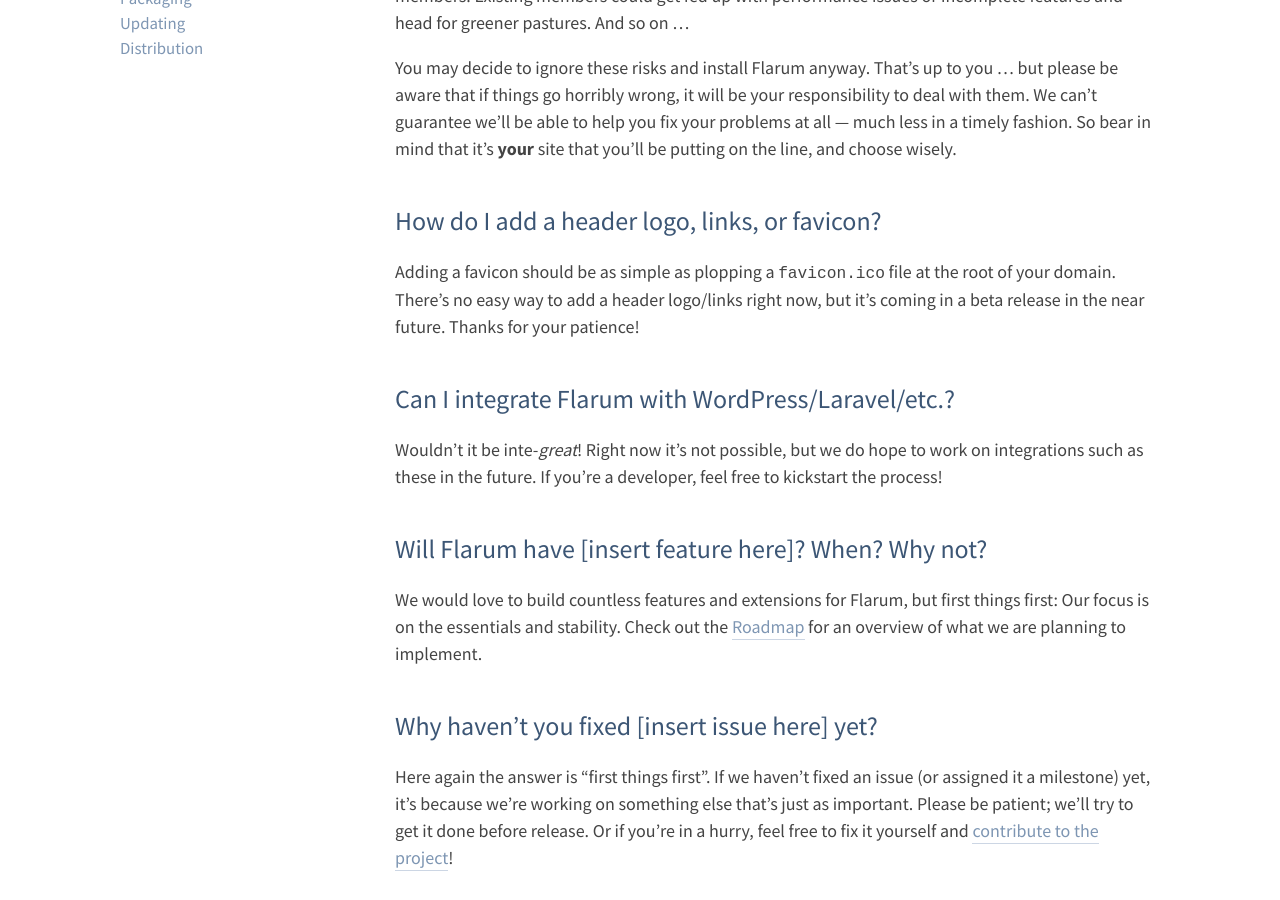
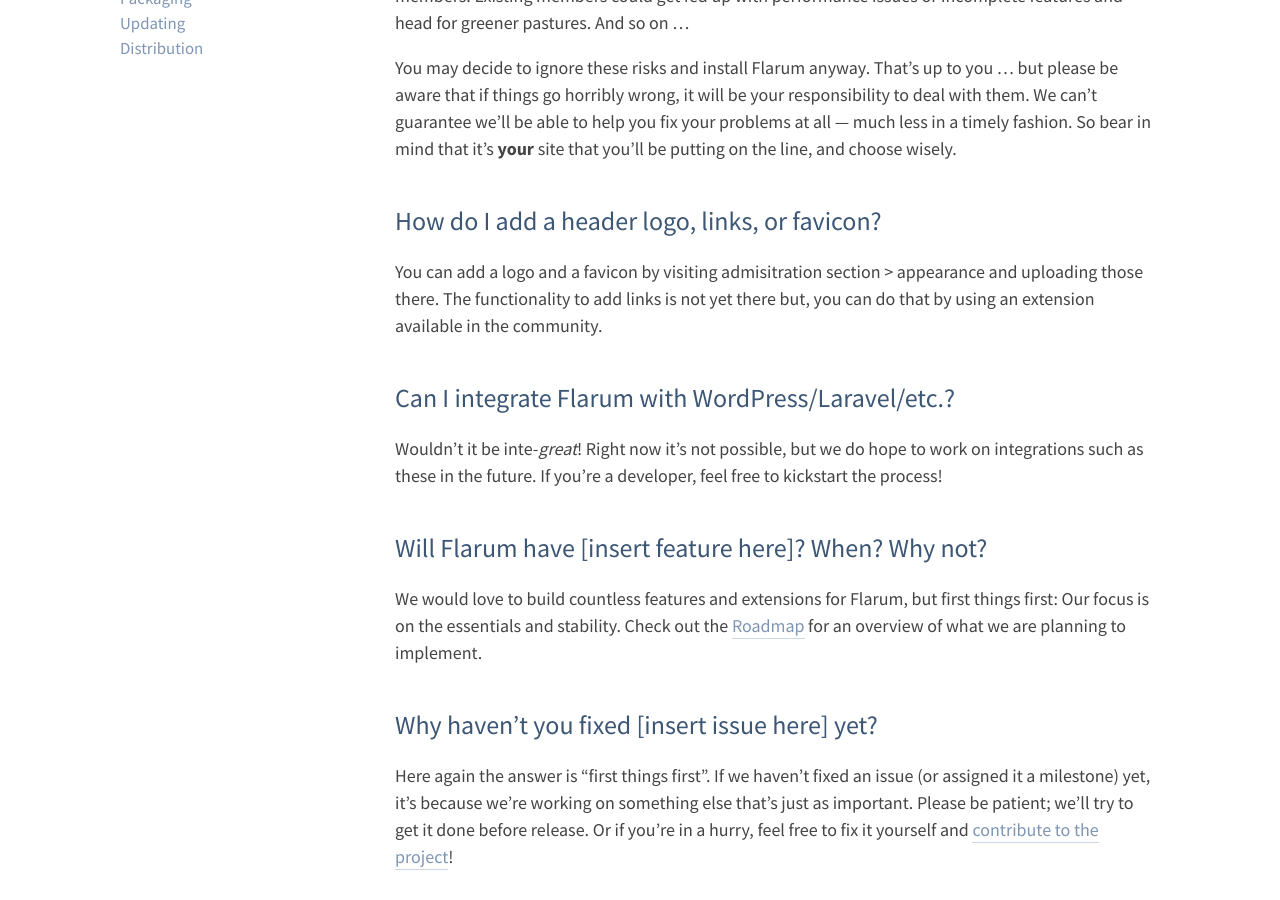
Before and after one commit to flarum/flarum.github.io, a Jekyll site: the page built from _docs/faq.md, in a window 1280 px wide and 900 px high, scrolled down 847 px. Built offline with Jekyll 4.4.1, drawn with Linux system fonts in a browser that asks for light colours; nearby versions of some CDN libraries; comment, search, counter and statistics services are not loaded.

Commit message:
Updated info for Logo and Favicon

```diff
--- a/_docs/faq.md
+++ b/_docs/faq.md
@@ -27,7 +27,7 @@
 
 ## How do I add a header logo, links, or favicon?
 
-Adding a favicon should be as simple as plopping a `favicon.ico` file at the root of your domain. There's no easy way to add a header logo/links right now, but it's coming in a beta release in the near future. Thanks for your patience!
+You can add a logo and a favicon by visiting admisitration section > appearance and uploading those there. The functionality to add links is not yet there but, you can do that by using an extension available in the community.
 
 <a name="integration"></a>
 
```
